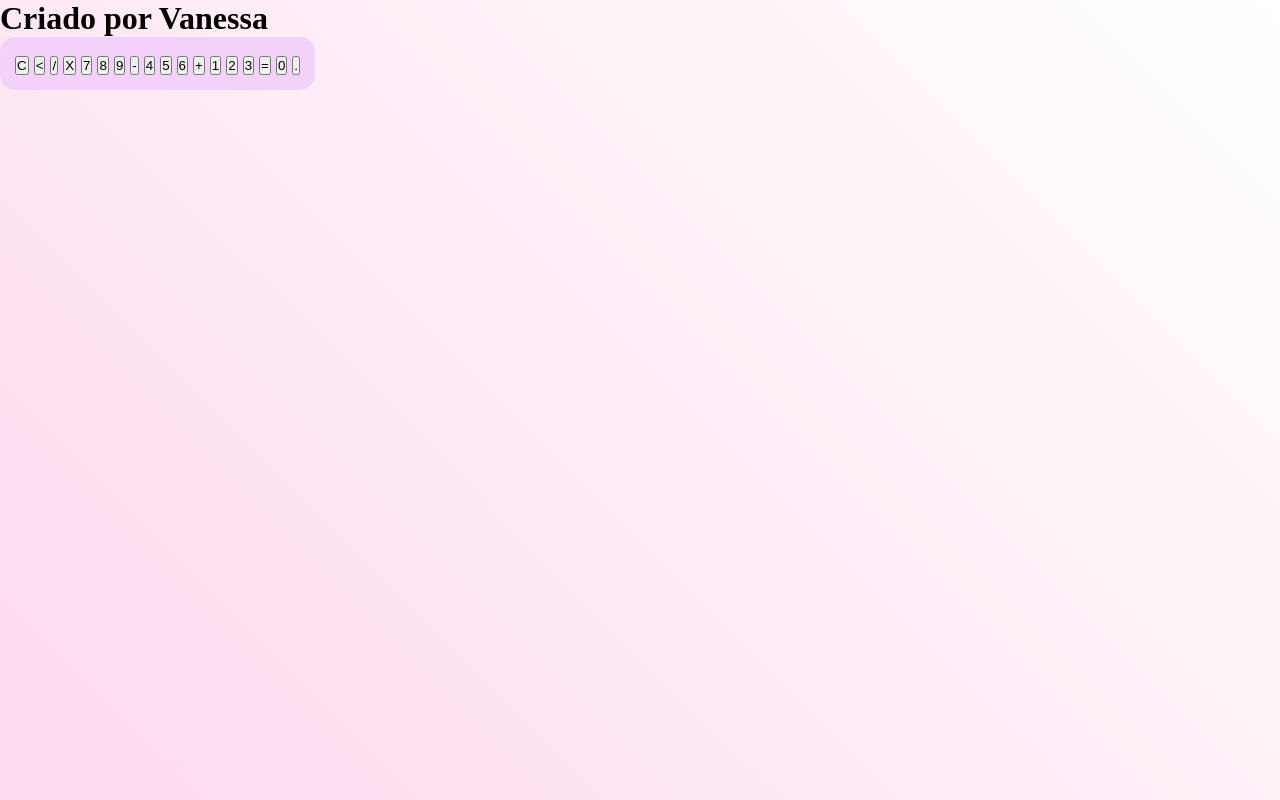
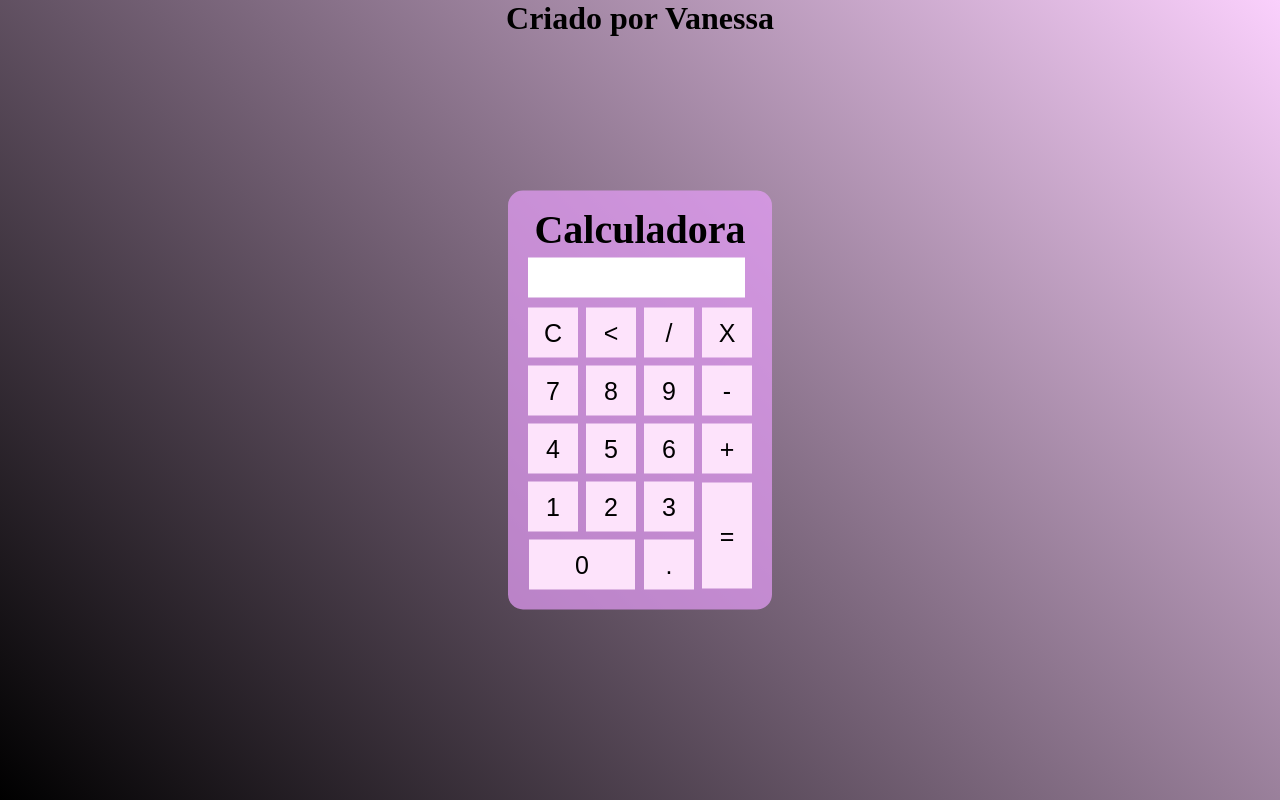
Before and after one commit to vanessasilva96/vanessa.st.calculadora, a plain HTML site: page index.html in a window 1280 px wide. Drawn offline with Linux system fonts and the light colour scheme.

Commit message:
Add files via upload

```diff
--- a/index.html
+++ b/index.html
@@ -1,53 +1,81 @@
 <!DOCTYPE html>
-<html lang="en">
+
+<html>
     <head>
-        <meta charset="UTF-8">
-        <meta name="viewport" content="width=device-width, initial-scale=1.0">
-        <title>CALCULADORA</title>
+        <title>Calculadora</title>
+        <meta harset="UTF-8">
+        <meta name="viewport" content="width-device-width, initial-scale=1.0">
         <link rel="stylesheet" href="styles.css">
     </head>
+
     <body>
         <div class="fundo">
             <h1>Criado por Vanessa</h1>
             <div class="Calculadora">
+                <h1>Calculadora</h1>
                 <p id="resultado"></p>
+                <table>
                     <tr>
-
-        <td><button class="botao">C</button></td>
-        <td><button class="botao"><</button></td>
-        <td><button class="botao">/</button></td>
-        <td><button class="botao">X</button></td>
+                        <td><button class="botao"onclick="clean()">C</button></td>
+                        <td><button class="botao"onclick="back()"><</button></td>
+                        <td><button class="botao"onclick="insert('/')">/</button></td>
+                        <td><button class="botao"onclick="insert('x')">X</button></td>
                     </tr>
-
                     <tr>
-        <td><button class="botao">7</button></td>
-        <td><button class="botao">8</button></td>
-        <td><button class="botao">9</button></td>
-        <td><button class="botao">-</button></td>
+                        <td><button class="botao"onclick="insert('7')">7</button></td>
+                        <td><button class="botao"onclick="insert('8')">8</button></td>
+                        <td><button class="botao"onclick="insert('9')">9</button></td>
+                        <td><button class="botao"onclick="insert('-')">-</button></td>
                     </tr>
-
                     <tr>
-        <td><button class="botao">4</button></td>
-        <td><button class="botao">5</button></td>
-        <td><button class="botao">6</button></td>
-        <td><button class="botao">+</button></td>
-
+                        <td><button class="botao"onclick="insert('4')">4</button></td>
+                        <td><button class="botao"onclick="insert('5')">5</button></td>
+                        <td><button class="botao"onclick="insert('6')">6</button></td>
+                        <td><button class="botao"onclick="insert('+')">+</button></td>
                     </tr>
-
                     <tr>
-        <td><button class="botao">1</button></td>
-        <td><button class="botao">2</button></td>
-        <td><button class="botao">3</button></td>
-        <td><button class="botao">=</button></td>
-
+                        <td><button class="botao"onclick="insert('1')">1</button></td>
+                        <td><button class="botao"onclick="insert('2')">2</button></td>
+                        <td><button class="botao"onclick="insert('3')">3</button></td>
+                        <td rowspan="2"><button class="botao" style="height: 106px;"onclick="calcular()">=</button></td>
                     </tr>
-
                     <tr>
-        <td><button class="botao">0</button></td>
-        <td><button class="botao">.</button></td>
+                        <td colspan="2"><button class="botao" style="width: 106px;"onclick="insert('0')">0</button></td>
+                        <td><button class="botao"onclick="insert('.')">.</button></td>
                     </tr>
                 </table>
             </div>
         </div>
+<script>
+
+            function insert (num)
+            {
+                var numero=document.getElementById ('resultado').innerHTML;
+                document.getElementById ('resultado').innerHTML = numero+num;
+            }
+            function clean ()
+                                {
+                                    document.getElementById('resultado').innerHTML="";
+                                }
+            function back()
+            {
+                var resultado = document.getElementById('resultado').innerHTML;
+                document.getElementById('resultado').innerHTML= resultado.substring(0, resultado.length -1);
+            }
+            function calcular ()
+            {
+                var resultado = document.getElementById('resultado').innerHTML;
+                if (resultado)
+                {
+                    document.getElementById('resultado').innerHTML = eval(resultado);
+
+                }
+                else
+                {
+                    document.getElementById('resultado').innerHTML = "Nada para calcular";
+                }
+            }
+
+</script>
 </body>
 </html>
--- a/styles.css
+++ b/styles.css
@@ -1,22 +1,44 @@
 *{
     margin: 0;
     padding: 0;
-    }
-
-    .fundo{
-    background-image: linear-gradient(45deg, rgb(253, 218, 238), rgb(255, 255, 255));
+}
+.fundo{
+    background-image: linear-gradient(45deg, rgb(0, 0, 0), rgb(250, 208, 252));
     height: 100vh;
     color: black;
     font-family: 'Times New Roman', Times, serif;
-    }
-
-    .Calculadora{
+    text-align: center;
+}
+.Calculadora{
     position: absolute;
-    background-color: rgba(240, 200, 252, 0.7);
-    top: 50;
-    left: 50;
-    transform: translate(-50,-50);
+    background-color: rgba(230, 157, 248, 0.7);
+    top: 50%;
+    left: 50%;
+    transform: translate(-50%, -50%);
     border-radius: 15px;
     padding: 15px;
     font-size: 20px;
-    }
+}
+.botao{
+    width: 50px;
+    height: 50px;
+    margin: 3px;
+    font-size: 25px;
+    cursor: pointer;
+    background-color: rgb(253, 227, 251);
+    border: none;
+    color: black;
+}
+.botao:hover{
+    background-color: black;
+    color: white;
+}
+#resultado{
+    background-color: white;
+    width: 207px;
+    height: 30px;
+    margin: 5px;
+    color: black;
+    text-align: right;
+    padding: 5px;
+}
```
Lines whose indentation alone changed are shown as unchanged.
